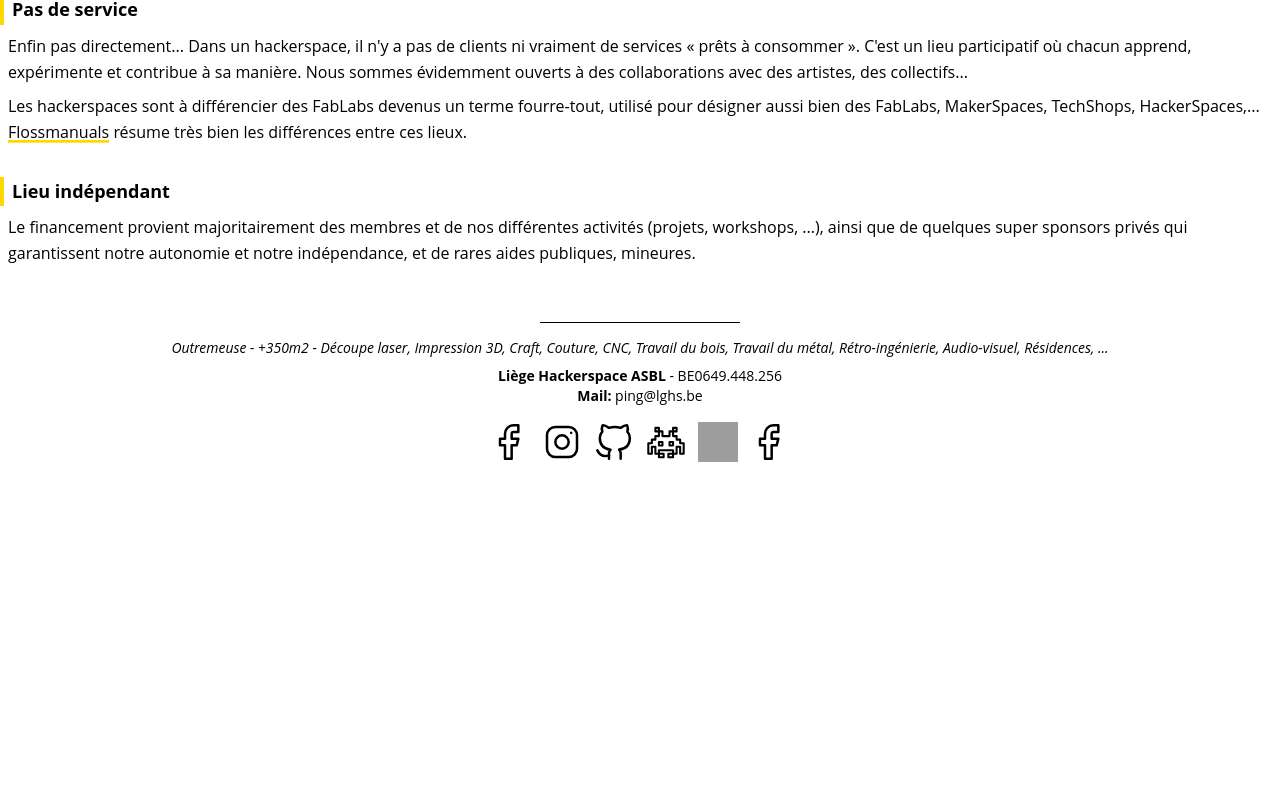
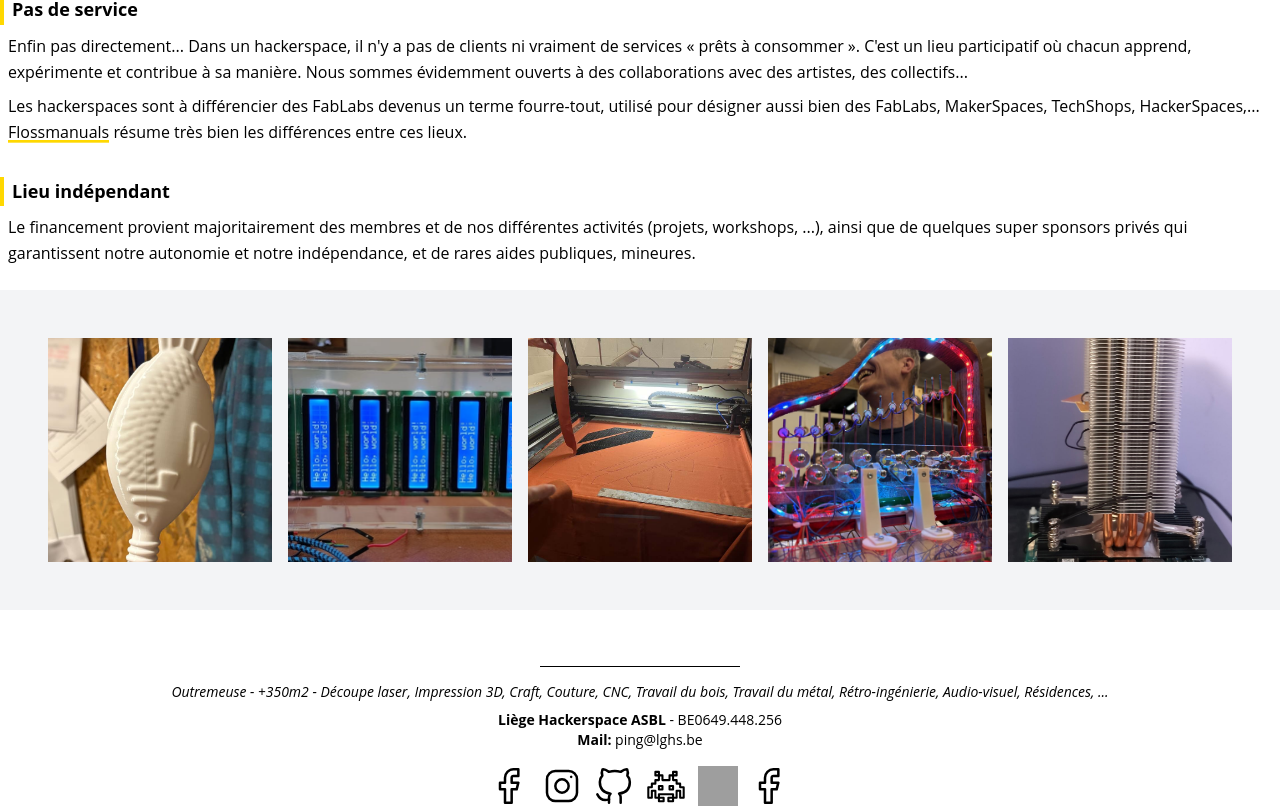
Before and after one commit to LgHS/website-vue-test, a Vue app in the folder website/: page / in a window 1280 px wide. Shown: the part 532-1338 px from the top of the page. Before the commit the page ends 994 px from the top, so only its background shows below. Built offline with nearby package versions, Linux system fonts and the light colour scheme; grey boxes are pictures that could not be loaded.

Commit message:
Gallery added

```diff
--- a/website/src/App.vue
+++ b/website/src/App.vue
@@ -1,5 +1,6 @@
 <script setup>
 import FooterLayout from './components/layout/FooterLayout.vue';
+import GalleryLayout from './components/layout/gallery/GalleryLayout.vue';
 import HeaderLayout from './components/layout/header/HeaderLayout.vue';
 </script>
 
@@ -8,6 +9,8 @@ import HeaderLayout from './components/layout/header/HeaderLayout.vue';
 
   <RouterView />
 
+  <GalleryLayout />
+
   <FooterLayout />
 </template>
 
--- /dev/null
+++ b/website/src/components/layout/gallery/GalleryLayout.vue
@@ -0,0 +1,49 @@
+<script setup>
+import { ref, onMounted, watch } from 'vue'
+import { useRoute } from 'vue-router'
+
+const route = useRoute()
+
+const selectedPhotos = ref([]) // reactive
+
+function regenerateGallery() {
+  const modules = import.meta.glob('@/assets/img/photos/*.jpg', { eager: true })
+  const photos = Object.values(modules).map(m => m.default)
+
+  // Shuffle
+  for (let i = photos.length - 1; i > 0; i--) {
+    const j = Math.floor(Math.random() * (i + 1))
+    ;[photos[i], photos[j]] = [photos[j], photos[i]]
+  }
+
+  selectedPhotos.value = photos.slice(0, 5)
+}
+
+onMounted(() => {
+  regenerateGallery()
+})
+
+// Regenerate when route changes (needed because SPA)
+watch(
+  () => route.fullPath, // watch it
+  () => { // on change...
+    regenerateGallery()
+  }
+)
+</script>
+
+
+<template>
+  <section class="hidden md:block p-12 bg-gray-100">
+    <div class="max-w-screen-2xl mx-auto">
+      <div class="grid grid-cols-4 lg:grid-cols-5 gap-4">
+
+        <img v-for="(photo, index) in selectedPhotos" :key="photo" :src="photo" :class="[
+          index === 4 ? 'hidden lg:block' : '',
+          'w-full aspect-square object-cover hover:opacity-90 transition-opacity'
+        ]" alt="" />
+
+      </div>
+    </div>
+  </section>
+</template>
```
